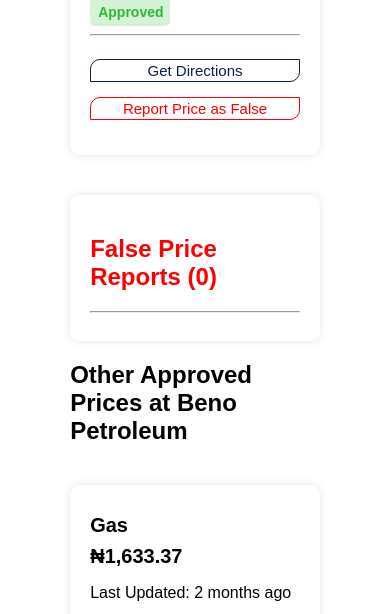
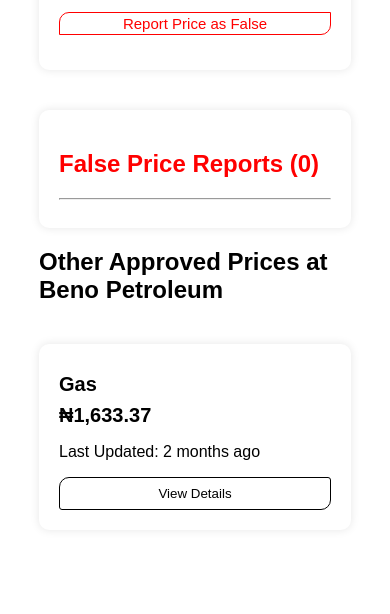
Before and after one commit to Kulezt/fuely, a plain HTML site: page index.htm in a window 390 px wide. Shown: the part 486-1100 px from the top of the page. Drawn offline with Linux system fonts and the light colour scheme.

Commit message:
Refactor CSS styles for consistency and responsiveness

```diff
--- a/index.css
+++ b/index.css
@@ -325,8 +325,8 @@
 
      header,
      main {
-         padding-left: 18%;
-         padding-right: 18%;
+         padding-left: 10%;
+         padding-right: 10%;
      }
 
      main {
```
